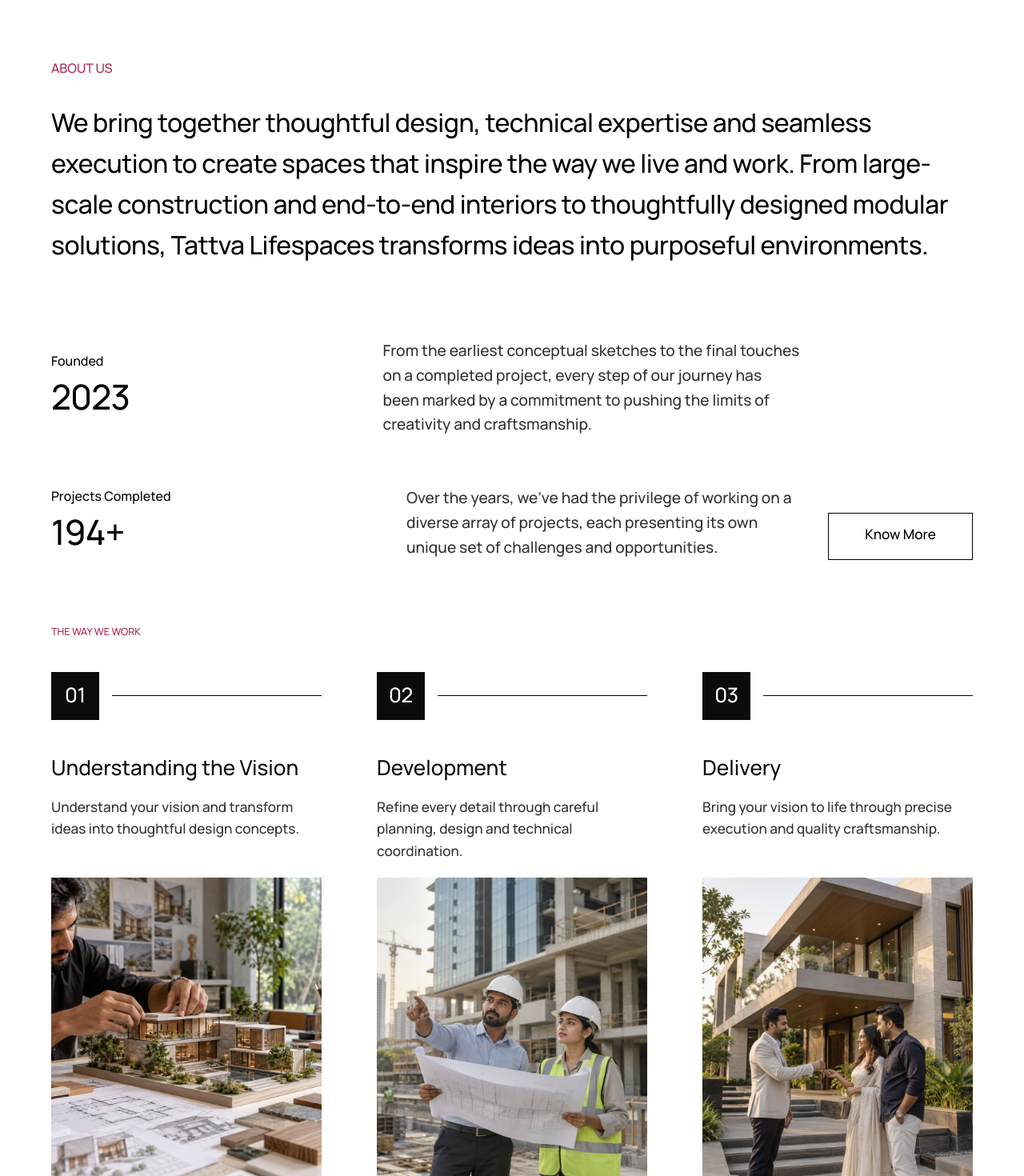
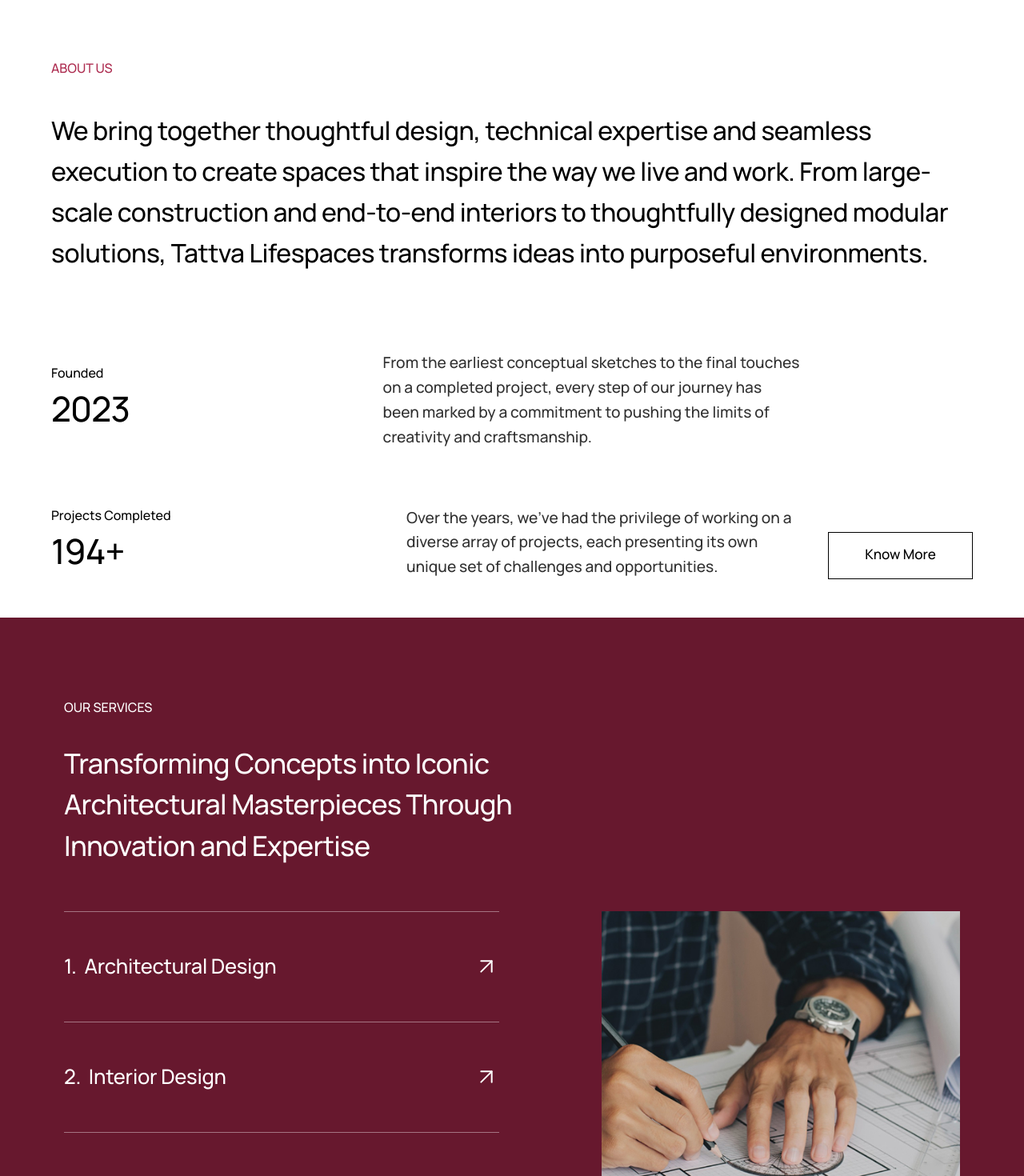
Before and after one commit to it1-geekonomy/Tattva, a Next.js app: page / in a window 1280 px wide. Shown: the part 700-2170 px from the top of the page at 80% size. Built offline with nearby package versions, Linux system fonts and the light colour scheme.

Commit message:
refactor: reorder WayWeWorkSection in ClientPage and adjust spacing in AboutSection and Work constants for improved layout

```diff
--- a/src/app/(client)/page.tsx
+++ b/src/app/(client)/page.tsx
@@ -9,9 +9,9 @@ export default function ClientPage() {
     <main className="min-h-screen bg-white">
       <HomeBanner />
       <AboutSection />
-      <WayWeWorkSection />
       <ServicesSection />
       <ProjectsSection />
+      <WayWeWorkSection />
     </main>
   );
 }
--- a/src/domains/home/components/AboutSection.tsx
+++ b/src/domains/home/components/AboutSection.tsx
@@ -51,7 +51,7 @@ export default function AboutSection() {
             </div>
 
             {/* Mobile: full-width CTA like hero DiscoverCta; desktop: bottom-right */}
-            <div className="mt-8 flex justify-start sm:mt-10 lg:mt-0 lg:absolute lg:right-0 lg:bottom-0">
+            <div className="mt-10 flex justify-start sm:mt-12 lg:mt-0 lg:absolute lg:right-0 lg:bottom-0">
               <KnowMoreCta className="h-12 w-full max-w-[280px] min-w-0 sm:h-[59px] sm:w-auto sm:min-w-[181px]" />
             </div>
           </div>
--- a/src/domains/home/components/WayWeWorkSection.tsx
+++ b/src/domains/home/components/WayWeWorkSection.tsx
@@ -141,7 +141,7 @@ export default function WayWeWorkSection() {
           {WORK_EYEBROW}
         </Typography>
 
-        <div className="flex flex-col gap-8 lg:gap-10">
+        <div className={cn("flex flex-col", WORK_FLUID.stackGap)}>
           <WorkStepRail />
 
           <div
--- a/src/domains/home/constants/about.ts
+++ b/src/domains/home/constants/about.ts
@@ -44,9 +44,9 @@ export const ABOUT_REVEAL_ACTIVE = "#000000";
 export const ABOUT_FLUID = {
   /** Same as hero `FLUID.mobilePadX`, then wider desktop insets */
   sectionPadX: "px-4 sm:px-6 lg:px-10 xl:px-16 2xl:px-[7.5rem]",
-  sectionPadY: "pt-10 sm:pt-12 lg:pt-16 xl:pt-20 pb-0",
+  sectionPadY: "pt-10 sm:pt-12 lg:pt-16 xl:pt-20 pb-8 sm:pb-10 lg:pb-12",
   /** Hero `mobileGap` below lg; Figma 30px on desktop */
-  eyebrowGap: "gap-5 sm:gap-6 lg:gap-[30px]",
-  blockGap: "gap-10 sm:gap-12 lg:gap-[clamp(4rem,7.1vw,8.5rem)]",
-  rowsGap: "gap-8 sm:gap-10 lg:gap-[clamp(3rem,4.8vw,5.75rem)]",
+  eyebrowGap: "gap-6 sm:gap-7 lg:gap-10",
+  blockGap: "gap-12 sm:gap-14 lg:gap-[clamp(4.5rem,7.5vw,9rem)]",
+  rowsGap: "gap-10 sm:gap-12 lg:gap-[clamp(3.5rem,5.5vw,6.5rem)]",
 } as const;
--- a/src/domains/home/constants/work.ts
+++ b/src/domains/home/constants/work.ts
@@ -47,12 +47,14 @@ export const WORK_STEPS: WorkStep[] = [
 export const WORK_FLUID = {
   /** Same as hero `FLUID.mobilePadX`, then wider desktop insets */
   sectionPadX: "px-4 sm:px-6 lg:px-10 xl:px-16 2xl:px-[7.5rem]",
-  sectionPadY: "pt-10 sm:pt-12 lg:pt-16 xl:pt-20 pb-0",
-  eyebrowGap: "gap-5 sm:gap-6 lg:gap-8 xl:gap-10",
+  sectionPadY: "pt-10 sm:pt-12 lg:pt-16 xl:pt-20 pb-8 sm:pb-10 lg:pb-12",
+  eyebrowGap: "gap-6 sm:gap-8 lg:gap-10 xl:gap-12",
   /** Stacked phone + tablet; 3-up only from lg */
-  columnGap: "gap-10 sm:gap-12 lg:gap-[clamp(2rem,5.4vw,6.4rem)]",
-  stepGap: "gap-5 sm:gap-6 lg:gap-[clamp(1.25rem,1.5vw,1.85rem)]",
-  copyGap: "gap-3 sm:gap-4",
+  columnGap: "gap-12 sm:gap-14 lg:gap-[clamp(2.5rem,5.4vw,6.4rem)]",
+  stepGap: "gap-6 sm:gap-7 lg:gap-[clamp(1.5rem,1.75vw,2.15rem)]",
+  copyGap: "gap-3.5 sm:gap-4",
+  /** Rail → step cards (internal pace, not section bottom pad) */
+  stackGap: "gap-10 sm:gap-12 lg:gap-14",
   /**
    * Below lg: compact centered frame (not full-bleed tall, not skinny left gutter).
    * lg+: full column width, Figma portrait ratio.
```
